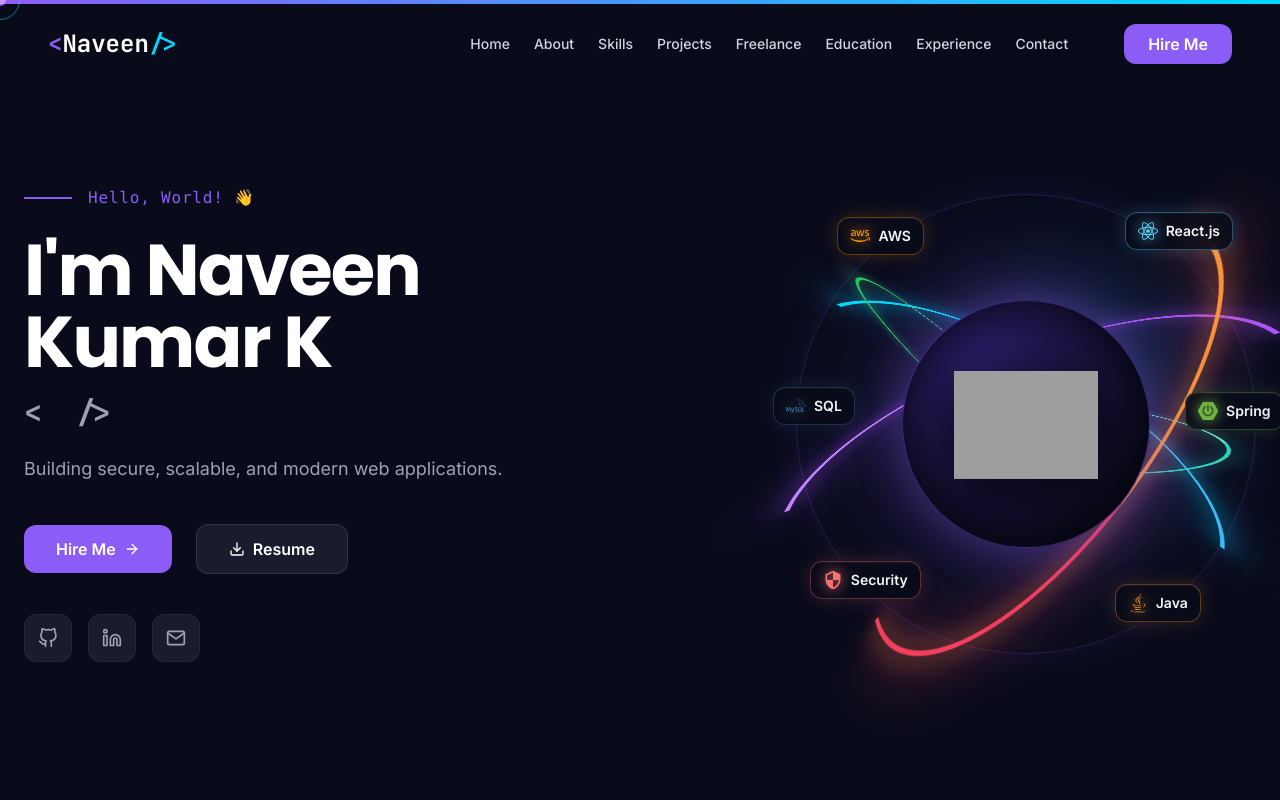
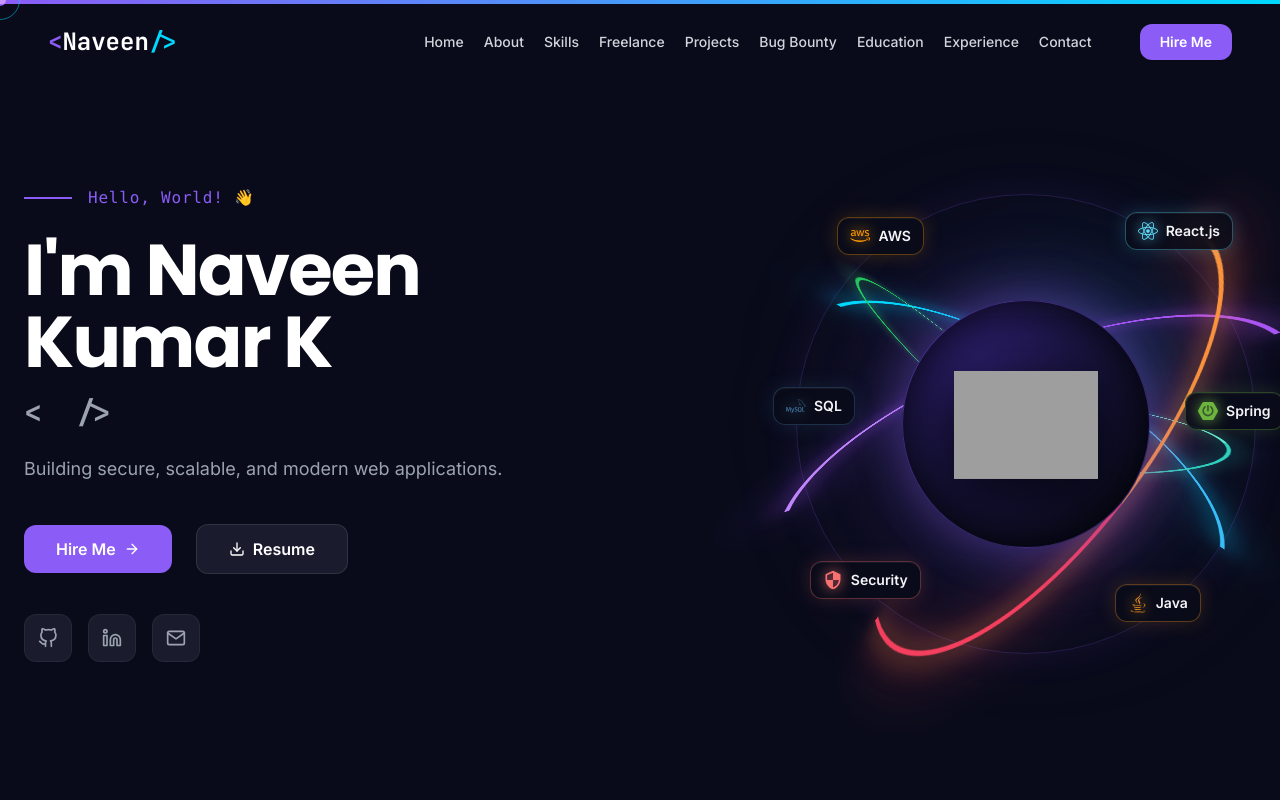
Before and after one commit to naveenkumar-arch/myportfolio, a React (Vite) app: page / in a window 1280 px wide. Shown: the top 800 px of the page. Built offline with nearby package versions, Linux system fonts and the light colour scheme; grey boxes are pictures that could not be loaded.

Commit message:
feat: add Bug Bounty navigation link to Navbar

```diff
--- a/src/components/layout/Navbar.jsx
+++ b/src/components/layout/Navbar.jsx
@@ -7,8 +7,9 @@ const navLinks = [
   { name: 'Home', href: '#home' },
   { name: 'About', href: '#about' },
   { name: 'Skills', href: '#skills' },
+  { name: 'Freelance', href: '#freelance' },
   { name: 'Projects', href: '#projects' },
-  { name: 'Freelance', href: '#freelance' },
+  { name: 'Bug Bounty', href: '#bug-bounty' },
   { name: 'Education', href: '#education' },
   { name: 'Experience', href: '#experience' },
   { name: 'Contact', href: '#contact' },
@@ -47,12 +48,12 @@ const Navbar = () => {
 
           {/* Desktop Nav */}
           <div className="hidden md:flex items-center space-x-8">
-            <div className="flex space-x-6">
+            <div className="flex space-x-5">
               {navLinks.map((link) => (
                 <a
                   key={link.name}
                   href={link.href}
-                  className="text-gray-300 hover:text-white transition-colors duration-300 relative group text-sm font-medium"
+                  className="text-gray-300 hover:text-white transition-colors duration-300 relative group text-xs lg:text-sm font-medium"
                 >
                   {link.name}
                   <span className="absolute -bottom-1 left-0 w-0 h-0.5 bg-gradient-to-r from-neon-purple to-neon-blue transition-all duration-300 group-hover:w-full"></span>
@@ -60,10 +61,10 @@ const Navbar = () => {
               ))}
             </div>
 
-            <div className="flex items-center space-x-6 pl-6">
+            <div className="flex items-center space-x-6 pl-4">
               <a
                 href="#contact"
-                className="bg-neon-purple text-white px-6 py-2 rounded-xl font-semibold hover:shadow-[0_0_15px_rgba(139,92,246,0.5)] hover:-translate-y-0.5 transition-all duration-300"
+                className="bg-neon-purple text-white px-5 py-2 rounded-xl text-sm font-semibold hover:shadow-[0_0_15px_rgba(139,92,246,0.5)] hover:-translate-y-0.5 transition-all duration-300"
               >
                 Hire Me
               </a>
@@ -90,26 +91,26 @@ const Navbar = () => {
             transition={{ type: 'tween', duration: 0.3 }}
             className="fixed inset-0 z-40 bg-background/95 backdrop-blur-xl md:hidden flex flex-col items-center justify-center pt-20"
           >
-            <div className="flex flex-col space-y-8 text-center">
+            <div className="flex flex-col space-y-6 text-center">
               {navLinks.map((link) => (
                 <a
                   key={link.name}
                   href={link.href}
                   onClick={() => setIsOpen(false)}
-                  className="text-2xl font-semibold text-gray-300 hover:text-white hover:text-neon-purple transition-colors duration-300"
+                  className="text-xl font-semibold text-gray-300 hover:text-white hover:text-neon-purple transition-colors duration-300"
                 >
                   {link.name}
                 </a>
               ))}
-              <div className="flex justify-center space-x-6 pt-8 border-t border-white/20">
+              <div className="flex justify-center space-x-6 pt-6 border-t border-white/20">
                 <a href="https://github.com/naveenkumar-arch" target="_blank" rel="noreferrer" className="text-gray-300 hover:text-neon-purple transition-colors">
-                  <FiGithub size={28} />
+                  <FiGithub size={26} />
                 </a>
                 <a href="https://www.linkedin.com/in/naveen-kumar-k-700b802b9/" target="_blank" rel="noreferrer" className="text-gray-300 hover:text-neon-blue transition-colors">
-                  <FiLinkedin size={28} />
+                  <FiLinkedin size={26} />
                 </a>
                 <a href="mailto:nv01110612@gmail.com" className="text-gray-300 hover:text-white transition-colors">
-                  <FiMail size={28} />
+                  <FiMail size={26} />
                 </a>
               </div>
             </div>
```
